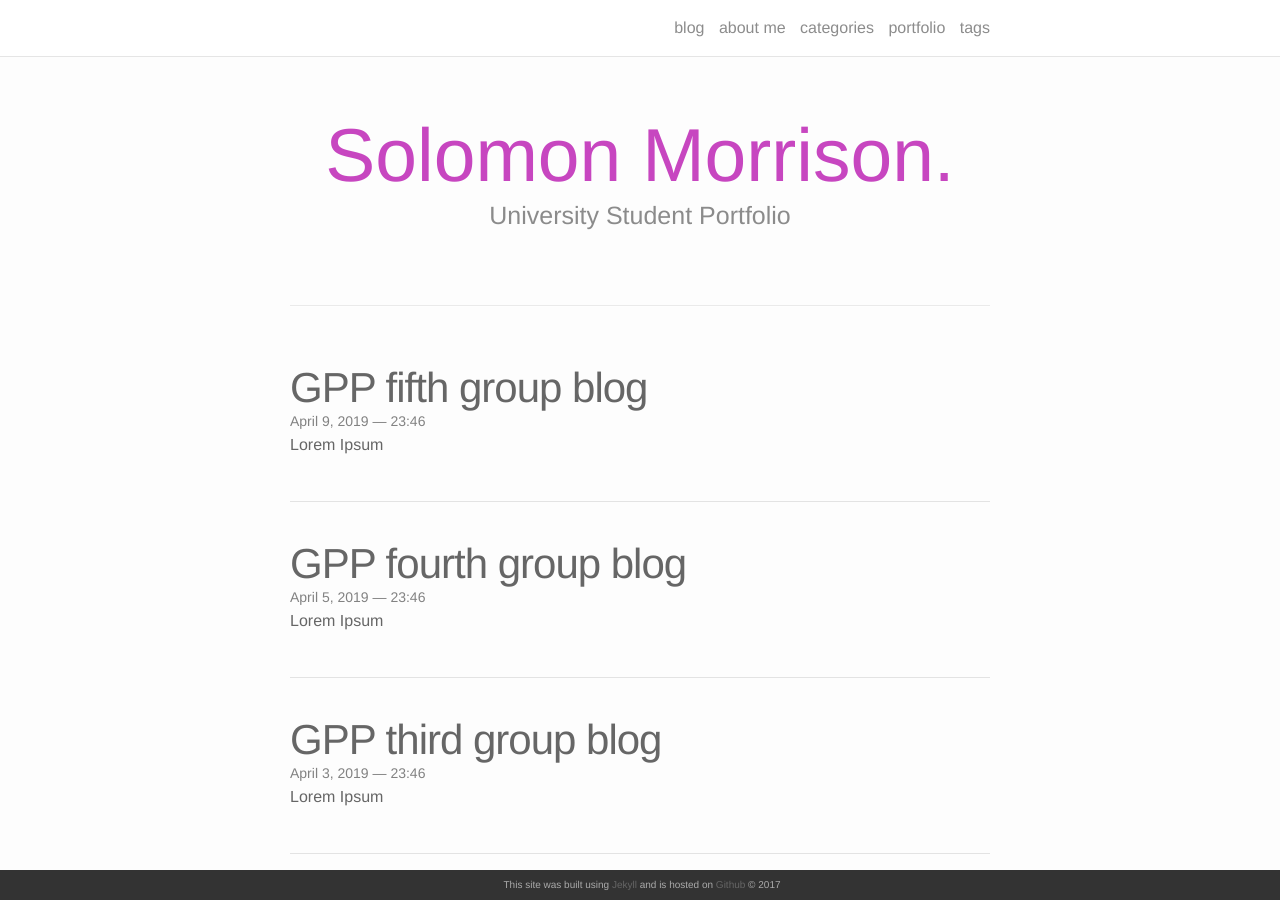
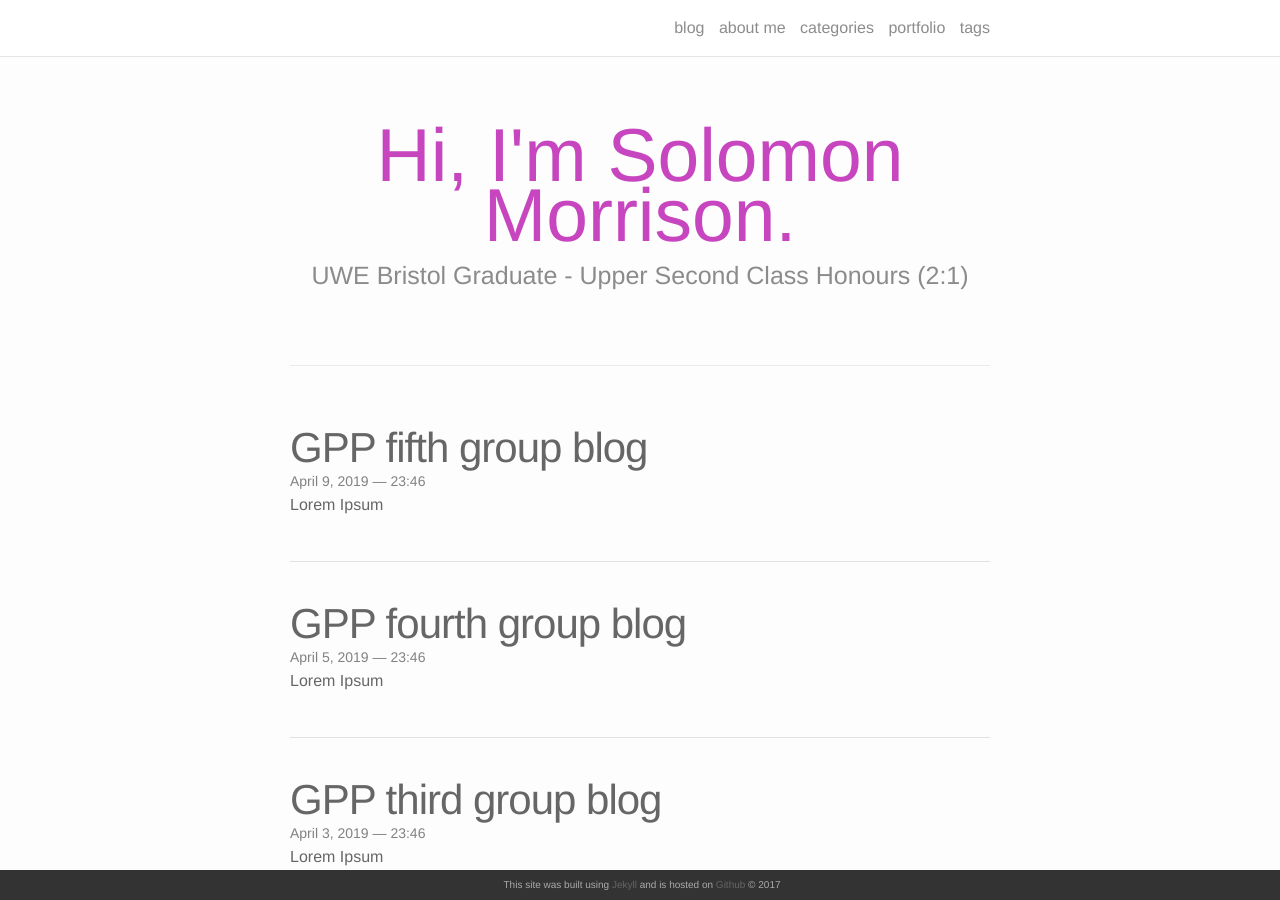
Before and after one commit to SoloMorris/SoloMorris.github.io, a Jekyll site: the page built from index.html, in a window 1280 px wide and 900 px high. Built offline with Jekyll 4.4.1, drawn with Linux system fonts in a browser that asks for light colours; nearby versions of some CDN libraries; the list of posts is cut into pages by our own code.

Commit message:
Updated main page with graduate info

```diff
--- a/index.html
+++ b/index.html
@@ -5,8 +5,8 @@ pagination:
 ---
 
 <div class="header-bar">
-  <h1>Solomon Morrison.</h1>
-  <h2>University Student Portfolio</h2>
+  <h1>Hi, I'm Solomon Morrison.</h1>
+  <h2>UWE Bristol Graduate - Upper Second Class Honours (2:1)</h2>
   <br/>
   <hr>
   <br/>
```
